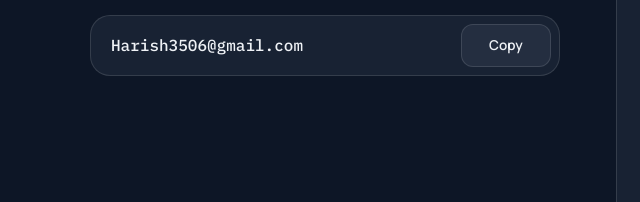
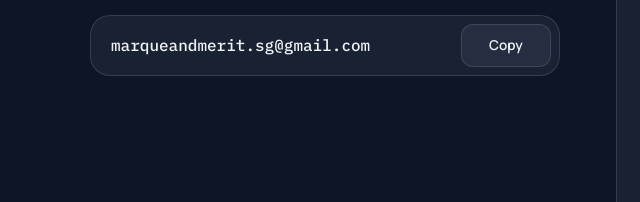
Before and after one commit to hazarbaijan/Harish-gifting, a plain HTML site: page index.html in a window 1280 px wide. Shown: the part 5583-5785 px from the top of the page, 0-640 px from the left. Drawn offline with Linux system fonts and the light colour scheme.

Commit message:
Use business email on site
Co-Authored-By: Claude Opus 5.5 <noreply@anthropic.com>
Claude-Session: https://claude.ai/code/session_01WLYcuZ1SPgCtAJy4PmV87t

```diff
--- a/index.html
+++ b/index.html
@@ -363,7 +363,7 @@ footer .wrap{display:flex;justify-content:space-between;gap:16px;flex-wrap:wrap}
         <p class="eyebrow">Contact</p>
         <h2>Get a proposal</h2>
         <p class="lede">Tell us about the occasion. We will get back to you with options.</p>
-        <div class="email-box"><code id="email-text">Harish3506@gmail.com</code><button class="copy" id="copy-btn" type="button"><span class="a">Copy</span><span class="b">Copied</span></button></div>
+        <div class="email-box"><code id="email-text">marqueandmerit.sg@gmail.com</code><button class="copy" id="copy-btn" type="button"><span class="a">Copy</span><span class="b">Copied</span></button></div>
       </div>
       <form id="enquiry" novalidate>
         <div class="f"><label for="f-name">Name</label><input id="f-name" name="name" autocomplete="name" required></div>
```
